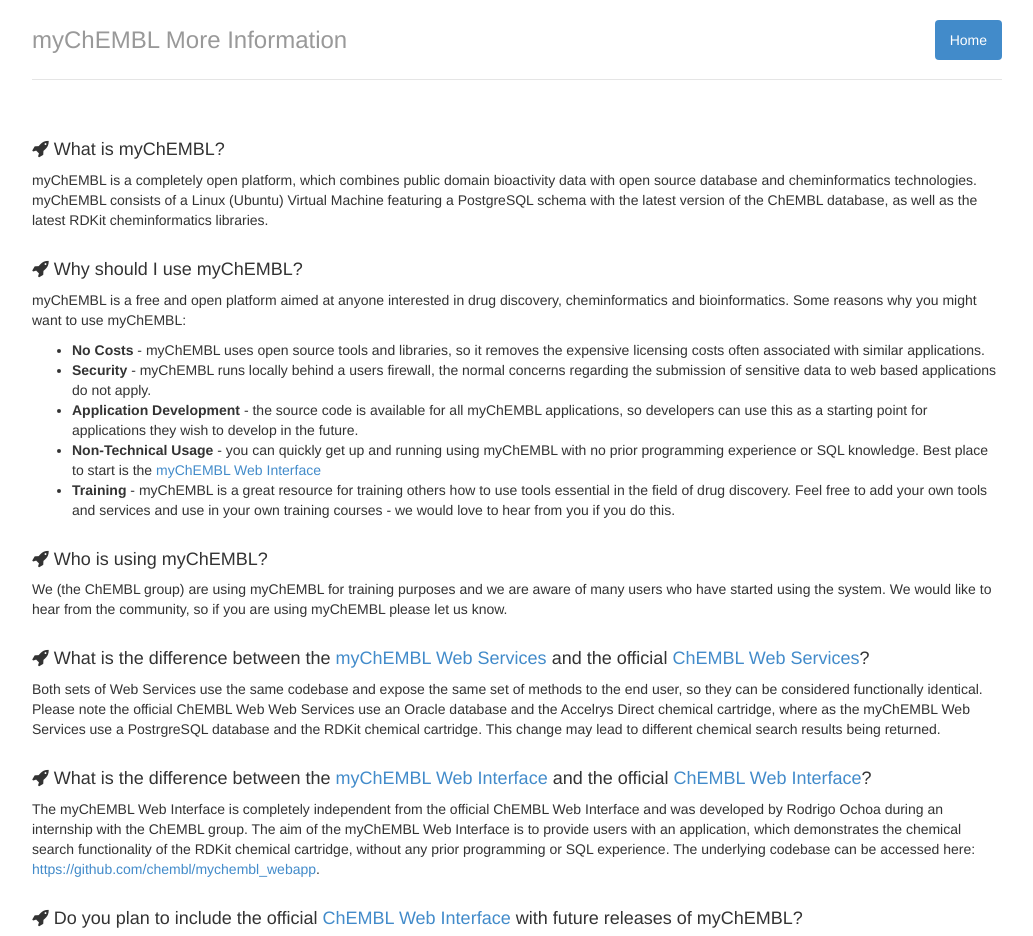
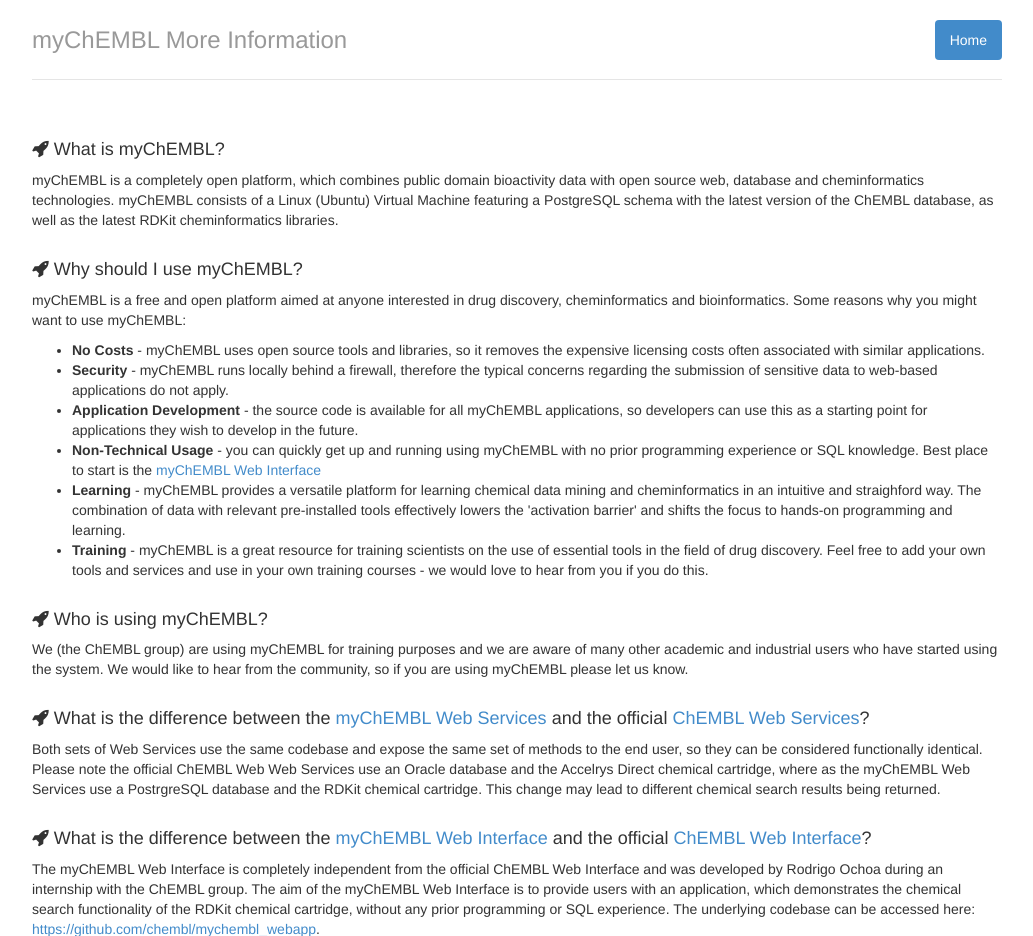
Before and after one commit to chembl/mychembl, a PHP site: page /more in a window 1280 px wide. Shown: the top 936 px of the page, without its empty margins (123-1156 px from the left). Run offline with PHP 8.4, Linux system fonts and the light colour scheme.

Commit message:
Update more.php
proof-reading: minor edits and additions

```diff
--- a/launchpad/more.php
+++ b/launchpad/more.php
@@ -11,21 +11,22 @@
       <div class="row mychembl-faq">
         <div class="col-lg-12">
           <h4><i class="fa fa-rocket"></i>&nbsp;What is myChEMBL?</h4>
-          <p>myChEMBL is a completely open platform, which combines public domain bioactivity data with open source database and cheminformatics technologies. myChEMBL consists of a Linux (Ubuntu) Virtual Machine featuring a PostgreSQL schema with the latest version of the ChEMBL database, as well as the latest RDKit cheminformatics libraries.</p>
+          <p>myChEMBL is a completely open platform, which combines public domain bioactivity data with open source web, database and cheminformatics technologies. myChEMBL consists of a Linux (Ubuntu) Virtual Machine featuring a PostgreSQL schema with the latest version of the ChEMBL database, as well as the latest RDKit cheminformatics libraries.</p>
 
           <h4><i class="fa fa-rocket"></i>&nbsp;Why should I use myChEMBL?</h4>
           <p>myChEMBL is a free and open platform aimed at anyone interested in drug discovery, cheminformatics and bioinformatics. Some reasons why you might want to use myChEMBL:
             <ul>
               <li><strong>No Costs</strong> - myChEMBL uses open source tools and libraries, so it removes the expensive licensing costs often associated with similar applications.</li>
-              <li><strong>Security</strong> - myChEMBL runs locally behind a users firewall, the normal concerns regarding the submission of sensitive data to web based applications do not apply.</li>
+              <li><strong>Security</strong> - myChEMBL runs locally behind a firewall, therefore the typical concerns regarding the submission of sensitive data to web-based applications do not apply.</li>
               <li><strong>Application Development</strong> - the source code is available for all myChEMBL applications, so developers can use this as a starting point for applications they wish to develop in the future.</li>
               <li><strong>Non-Technical Usage</strong> - you can quickly get up and running using myChEMBL with no prior programming experience or SQL knowledge. Best place to start is the <a href="/mychembl/app/home.php">myChEMBL Web Interface</a></li>
-              <li><strong>Training</strong> - myChEMBL is a great resource for training others how to use tools essential in the field of drug discovery. Feel free to add your own tools and services and use in your own training courses - we would love to hear from you if you do this.</li>
+              <li><strong>Learning</strong> - myChEMBL provides a versatile platform for learning chemical data mining and cheminformatics in an intuitive and straighford way. The combination of data with relevant pre-installed tools effectively lowers the 'activation barrier' and shifts the focus to hands-on programming and learning.</li>
+              <li><strong>Training</strong> - myChEMBL is a great resource for training scientists on the use of essential tools in the field of drug discovery. Feel free to add your own tools and services and use in your own training courses - we would love to hear from you if you do this.</li>
             </ul>
           </p>
 
           <h4><i class="fa fa-rocket"></i>&nbsp;Who is using myChEMBL?</h4>
-          <p>We (the ChEMBL group) are using myChEMBL for training purposes and we are aware of many users who have started using the system. We would like to hear from the community, so if you are using myChEMBL please let us know.</p>
+          <p>We (the ChEMBL group) are using myChEMBL for training purposes and we are aware of many other academic and industrial users who have started using the system. We would like to hear from the community, so if you are using myChEMBL please let us know.</p>
 
           <h4><i class="fa fa-rocket"></i>&nbsp;What is the difference between the <a href="/chemblws/docs/">myChEMBL Web Services</a> and the official <a href="https://www.ebi.ac.uk/chembl/ws">ChEMBL Web Services</a>?</h4>
           <p>Both sets of Web Services use the same codebase and expose the same set of methods to the end user, so they can be considered functionally identical. Please note the official ChEMBL Web Web Services use an Oracle database and the Accelrys Direct chemical cartridge, where as the myChEMBL Web Services use a PostrgreSQL database and the RDKit chemical cartridge. This change may lead to different chemical search results being returned.</p>
```
